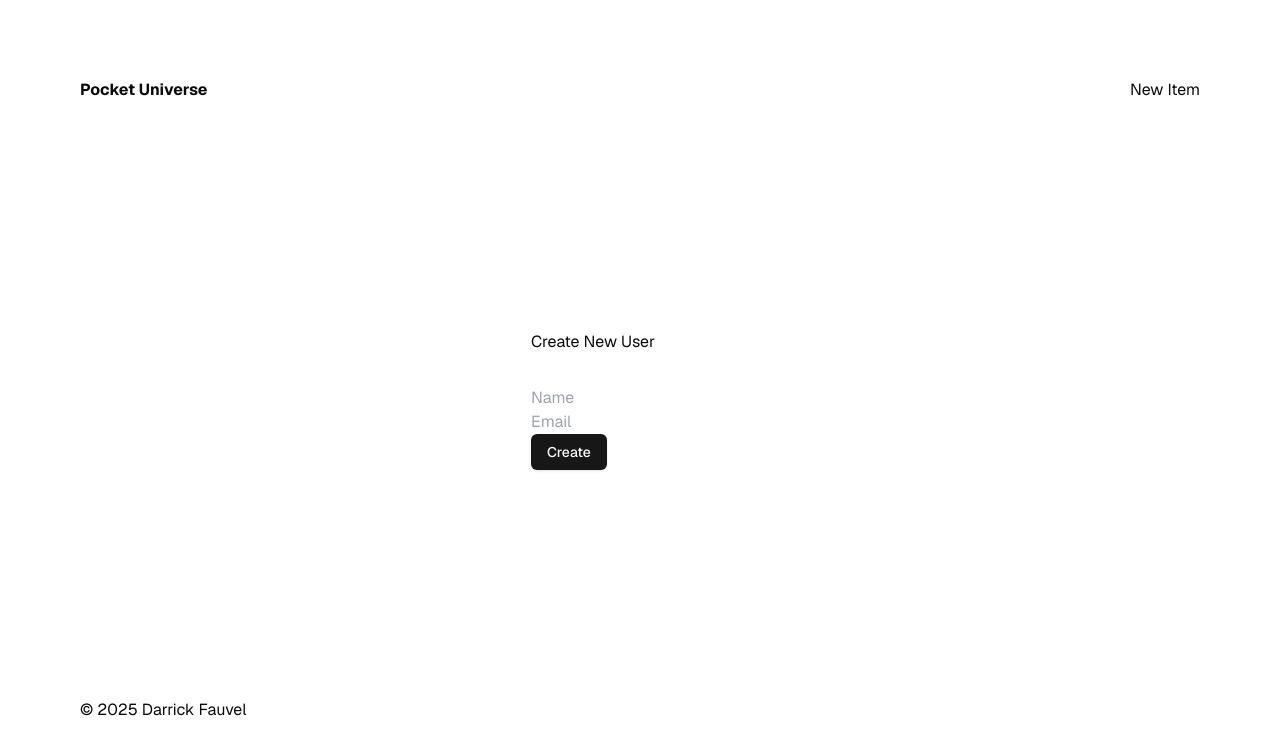
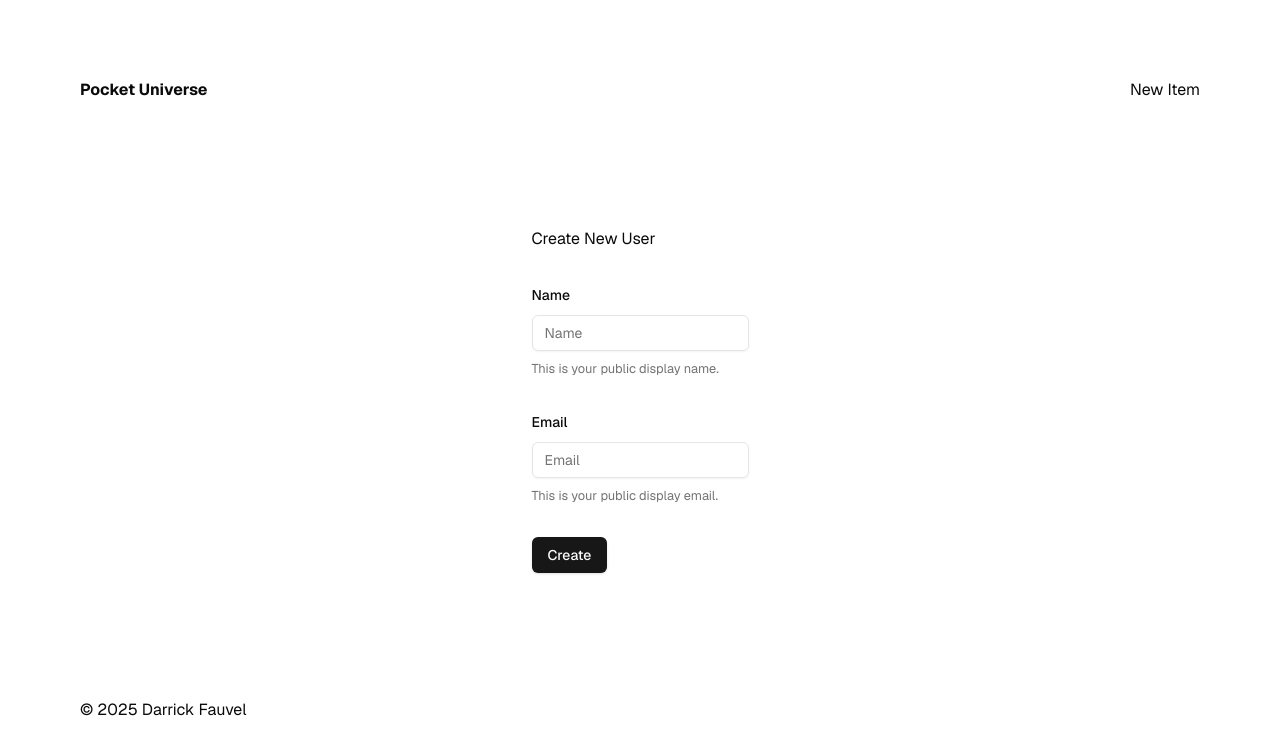
Before and after one commit to DarrickFauvel/flerken-stash, a Next.js app: page /users/create in a window 1280 px wide. Shown: the top 754 px of the page. Built offline with nearby package versions, Linux system fonts and the light colour scheme.

Commit message:
extract code to new user form

```diff
--- a/app/users/create/page.tsx
+++ b/app/users/create/page.tsx
@@ -1,43 +1,10 @@
-import { Button } from "@/components/ui/button";
-import { prisma } from "@/lib/prisma";
-import Form from "next/form";
-
-type RawFormDataProps = {
-  name: string
-  email: string
-}
+import NewUserForm from "./form";
 
 export default function NewUserPage() {
-  async function createUser(formData: FormData) {
-    "use server";
-
-    const rawFormData = {
-      name: formData.get("name"),
-      email: formData.get("email"),
-    };
-
-    console.log(rawFormData);
-    const user = await prisma.user.create({
-      data: rawFormData,
-    });
-    const allUsers = await prisma.user.findMany();
-
-    console.log(allUsers);
-
-    // mutate data
-    // revalidate cache
-  }
-
   return (
     <>
       <h1>Create New User</h1>
-      <Form action={createUser}>
-        <input type="text" name="name" placeholder="Name" />
-        <br />
-        <input type="email" name="email" placeholder="Email" />
-        <br />
-        <Button type="submit">Create</Button>
-      </Form>
+      <NewUserForm />
     </>
   );
 }
```
